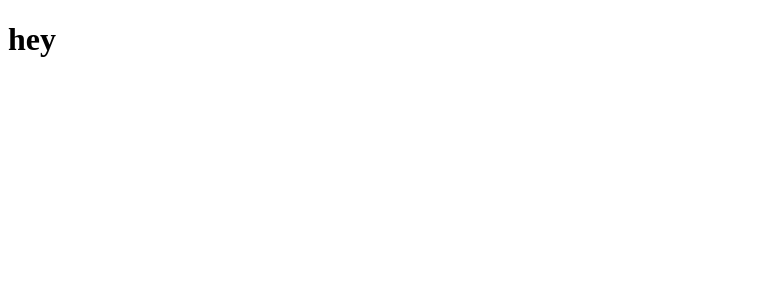
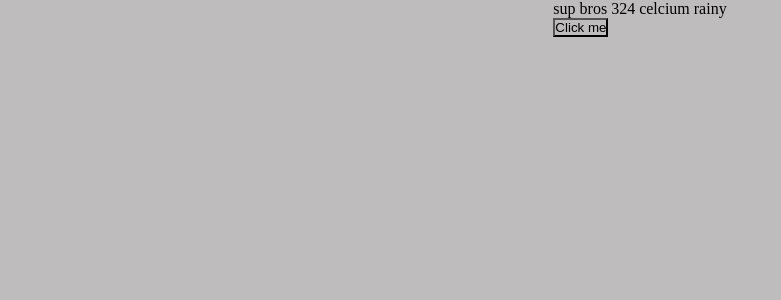
Before and after one commit to Scr00b1e/weather-vue, a Vue app: page / in a window 1280 px wide. Before the commit this address had no page. Shown: the top 300 px of the page, without its empty margins (0-781 px from the left). Built offline with nearby package versions, Linux system fonts and the light colour scheme.

Commit message:
fetching data

```diff
--- a/package.json
+++ b/package.json
@@ -9,6 +9,7 @@
     "lint": "eslint . --ext .vue,.js,.jsx,.cjs,.mjs --fix --ignore-path .gitignore"
   },
   "dependencies": {
+    "axios": "^1.3.5",
     "vue": "^3.2.47",
     "vue-router": "^4.1.6"
   },
--- a/src/App.vue
+++ b/src/App.vue
@@ -1,9 +1,58 @@
-<script setup>
+<script>
 import { RouterLink, RouterView } from 'vue-router'
+import Item from './components/Item.vue';
+import axios from 'axios'
+
+export default {
+  data() {
+    return {
+      city: ''
+    }
+  },
+  components: {
+    Item
+  },
+  methods: {
+    async getData() {
+      try {
+        const res = await axios.get(`https://api.openweathermap.org/data/2.5/weather?q=${this.city}&units=imperial&appid=895284fb2d2c50a520ea537456963d9c`)
+        this.city = res.data
+      } catch {
+        alert('Something is wrong...')
+      }
+    },
+    onData() {
+      console.log(this.city)
+    }
+  },
+  // mounted() {
+  //   this.getData()
+  // }
+}
 </script>
 
 <template>
-  <h1>hey</h1>
+  <div class="app">
+    <div>
+      <Item />
+      <button @click="onData">Click me</button>
+    </div>
+  </div>
 </template>
 
-<style></style>
+<style>
+*,
+*::after,
+*::before {
+  margin: 0;
+  padding: 0;
+  box-sizing: border-box;
+  background: #bebcbc;
+}
+
+.app {
+  width: 100%;
+  max-width: max-content;
+  margin: 0 auto;
+}
+</style>
--- /dev/null
+++ b/src/components/Item.vue
@@ -0,0 +1,15 @@
+<template>
+    <div>
+        sup bros
+        324 celcium
+        rainy
+    </div>
+</template>
+
+<script>
+export default {
+
+}
+</script>
+
+<style lang="scss" scoped></style>
```
Also changed, not shown: 1 other file (tests, documents, lock files or other folders).
